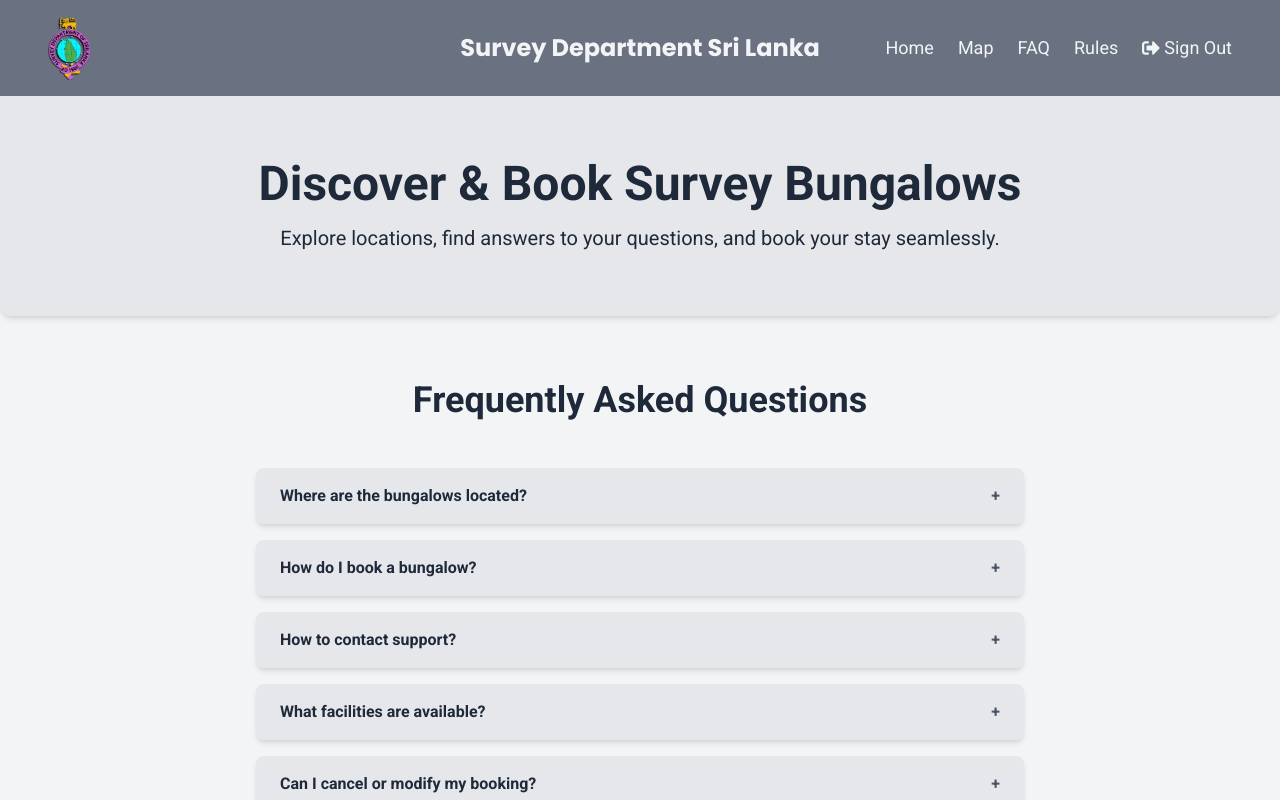
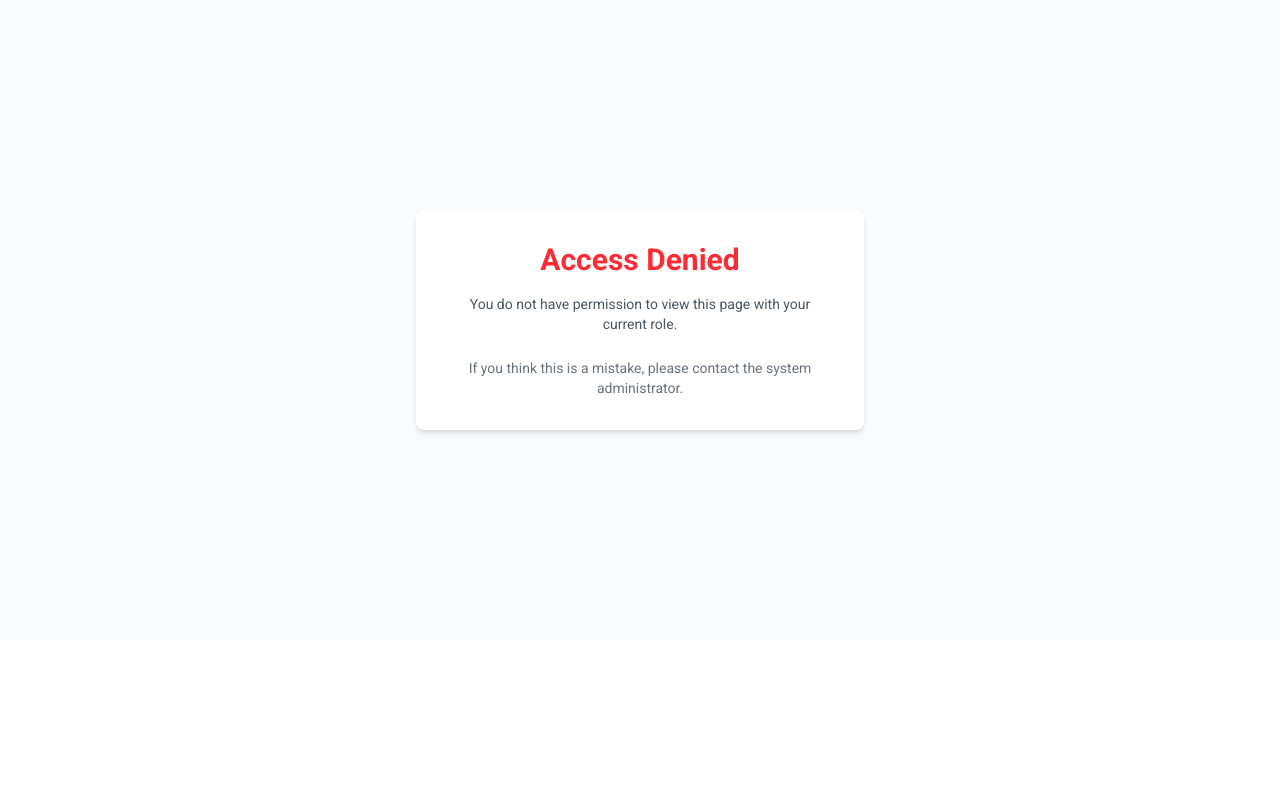
Before and after one commit to ThashmikaRathnayake/Circuit-Bungalows-Booking-System, a React (Vite) app in the folder frontend/: page /infoPage in a window 1280 px wide. Shown: the top 800 px of the page. Built offline with nearby package versions, Linux system fonts and the light colour scheme; sample sign-in values are in the browser's storage.

Commit message:
feat: add protected route

```diff
--- a/frontend/src/components/Login.jsx
+++ b/frontend/src/components/Login.jsx
@@ -58,9 +58,16 @@ const Login = () => {
             });
             console.log(res.data);
 
+            // Save token and user role in localStorage
             localStorage.setItem("token", res.data.token);
+            localStorage.setItem("userRole", res.data.user.role);
 
-            navigate("/");
+            // Navigate based on role
+            if (res.data.user.role === "admin") {
+                navigate("/admin"); // admin dashboard
+            } else {
+                navigate("/"); // normal user homepage
+            }
         } catch (err) {
             console.error(err);
             if (err.response && err.response.data && err.response.data.error) {
--- a/frontend/src/components/Navbar.jsx
+++ b/frontend/src/components/Navbar.jsx
@@ -1,7 +1,7 @@
-import React, { useState, useEffect  } from "react";
+import React, { useState, useEffect } from "react";
 import { FaUserPlus, FaBars, FaTimes } from "react-icons/fa";
 import surveyLogo from "../assets/surveylogo.png";
-import { Link } from "react-router-dom";import { useNavigate } from "react-router-dom";
+import { Link } from "react-router-dom"; import { useNavigate } from "react-router-dom";
 import { HashLink } from 'react-router-hash-link';
 import { FaSignOutAlt } from 'react-icons/fa';
 
@@ -12,9 +12,18 @@ const Navbar = () => {
 
     const [isLoggedIn, setIsLoggedIn] = useState(false);
 
+    const [userRole, setUserRole] = useState(null);
+
     useEffect(() => {
         const token = localStorage.getItem("token");
         setIsLoggedIn(!!token);
+    }, []);
+
+    useEffect(() => {
+        const token = localStorage.getItem("token");
+        const role = localStorage.getItem("userRole"); // get saved role
+        setIsLoggedIn(!!token);
+        setUserRole(role);
     }, []);
 
     const handleLogout = () => {
@@ -39,54 +48,57 @@ const Navbar = () => {
 
             {/* desktop */}
             <ul className="hidden lg:flex space-x-6 text-lg text-gray-100 items-center">
+                {userRole === "admin" ? (
+                    <>
+                        <li>
+                            <Link to="/admin" className="hover:text-gray-300 transition-colors duration-300">
+                                Requests
+                            </Link>
+                        </li>
+                        <li>
+                            <Link to="/admin" className="hover:text-gray-300 transition-colors duration-300">
+                                Update
+                            </Link>
+                        </li>
+                    </>
+                ) : (
+                    <>
+                        <li>
+                            <HashLink smooth to="/" className="hover:text-gray-300 transition-colors duration-300">
+                                Home
+                            </HashLink>
+                        </li>
+                        <li>
+                            <HashLink smooth to="/infoPage#map" className="hover:text-gray-300 transition-colors duration-300">
+                                Map
+                            </HashLink>
+                        </li>
+                        <li>
+                            <HashLink smooth to="/infoPage#faq" className="hover:text-gray-300 transition-colors duration-300">
+                                FAQ
+                            </HashLink>
+                        </li>
+                        <li>
+                            <HashLink smooth to="/infoPage#rules" className="hover:text-gray-300 transition-colors duration-300">
+                                Rules
+                            </HashLink>
+                        </li>
+                    </>
+                )}
+
                 <li>
-                    <HashLink smooth
-                        to="/"
-                        className="hover:text-gray-300 transition-colors duration-300"
-                    >
-                        Home
-                     </HashLink>
-                </li>
-                <li>
-                    <HashLink smooth
-                        to="/infoPage#map"
-                        className="hover:text-gray-300 transition-colors duration-300"
-                    >
-                        Map
-                     </HashLink>
-                </li>
-                <li>
-                    <HashLink smooth
-                        to="/infoPage#faq"
-                        className="hover:text-gray-300 transition-colors duration-300"
-                    >
-                        FAQ
-                     </HashLink>
-                </li>
-                <li>
-                    <HashLink smooth
-                        to="/infoPage#rules"
-                        className="hover:text-gray-300 transition-colors duration-300"
-                    >
-                        Rules
-                     </HashLink>
-                </li>
-                <li>
-                    {!isLoggedIn ? (
-                        <button
-                            onClick={() => navigate("/login")}
-                            className="flex items-center text-gray-100 hover:text-gray-300 transition"
-                        >
-                            <FaUserPlus className="mr-1" /> Login
+                    {isLoggedIn ? (
+                        <button className="flex items-center text-gray-100 hover:text-gray-300 transition" onClick={handleLogout}>
+                            <FaSignOutAlt className="mr-1" /> Logout
                         </button>
                     ) : (
-                        <button className="flex items-center text-gray-100 hover:text-gray-300 transition" onClick={handleLogout}>
-                            <FaSignOutAlt className="mr-1" /> Sign Out
+                        <button onClick={() => navigate("/login")} className="flex items-center text-gray-100 hover:text-gray-300 transition">
+                            <FaUserPlus className="mr-1" /> Login
                         </button>
                     )}
                 </li>
+            </ul>
 
-            </ul>
 
             {/* mobile + tablets */}
             <div className="lg:hidden">
@@ -101,39 +113,57 @@ const Navbar = () => {
             {isOpen && (
                 <div className="absolute top-24 left-0 w-full bg-gray-600 shadow-lg lg:hidden z-50">
                     <ul className="flex flex-col items-center space-y-4 py-6 text-gray-100 font-serif text-lg">
+                        {userRole === "admin" ? (
+                            <>
+                                <li>
+                                    <Link to="/admin" className="hover:text-gray-300 transition-colors duration-300">
+                                        Requests
+                                    </Link>
+                                </li>
+                                <li>
+                                    <Link to="/admin" className="hover:text-gray-300 transition-colors duration-300">
+                                        Update
+                                    </Link>
+                                </li>
+                            </>
+                        ) : (
+                            <>
+                                <li>
+                                    <HashLink smooth to="/" className="hover:text-gray-300 transition-colors duration-300">
+                                        Home
+                                    </HashLink>
+                                </li>
+                                <li>
+                                    <HashLink smooth to="/infoPage#map" className="hover:text-gray-300 transition-colors duration-300">
+                                        Map
+                                    </HashLink>
+                                </li>
+                                <li>
+                                    <HashLink smooth to="/infoPage#faq" className="hover:text-gray-300 transition-colors duration-300">
+                                        FAQ
+                                    </HashLink>
+                                </li>
+                                <li>
+                                    <HashLink smooth to="/infoPage#rules" className="hover:text-gray-300 transition-colors duration-300">
+                                        Rules
+                                    </HashLink>
+                                </li>
+                            </>
+                        )}
+
                         <li>
-                            <HashLink smooth to="/" className="hover:text-gray-300 transition-colors duration-300">
-                            Home
-                            </HashLink>
-                        </li>
-                        <li>
-                            <HashLink smooth to="/infoPage#map" className="hover:text-gray-300 transition-colors duration-300">
-                            Map
-                            </HashLink>
-                        </li>
-                        <li>
-                            <HashLink smooth to="/infoPage#faq" className="hover:text-gray-300 transition-colors duration-300">
-                            FAQ
-                            </HashLink>
-                        </li>
-                        <li>
-                            {!isLoggedIn ? (
-                                <button
-                                    onClick={() => navigate("/login")}
-                                    className="flex items-center text-gray-100 hover:text-gray-300 transition"
-                                >
-                                    <FaUserPlus className="mr-1" /> Login
+                            {isLoggedIn ? (
+                                <button className="flex items-center text-gray-100 hover:text-gray-300 transition" onClick={handleLogout}>
+                                    Logout
                                 </button>
                             ) : (
-                                <button
-                                    onClick={handleLogout}
-                                    className="flex items-center text-gray-100 hover:text-gray-300 transition"
-                                >
-                                    Logout
+                                <button onClick={() => navigate("/login")} className="flex items-center text-gray-100 hover:text-gray-300 transition">
+                                    Login
                                 </button>
                             )}
                         </li>
                     </ul>
+
                 </div>
             )}
         </nav>
--- /dev/null
+++ b/frontend/src/components/ProtectedRoute.jsx
@@ -0,0 +1,33 @@
+import React from 'react'
+import { Navigate, Outlet, useLocation } from 'react-router-dom';
+
+const ProtectedRoute = ({ allowedRoles }) => {
+
+  const isLoggedIn = "token" in localStorage;
+  const userRole = localStorage.getItem("userRole")
+  const location = useLocation();
+
+  if (!isLoggedIn) {
+    return <Navigate to="/" replace state={{ from: location }} />;
+  }
+
+  if (allowedRoles && !allowedRoles.includes(userRole)) {
+    return (
+      <div className="flex items-center justify-center h-[80vh] bg-gray-50 px-4">
+        <div className="bg-white rounded-lg shadow-md p-8 max-w-md text-center">
+          <h1 className="text-3xl font-semibold text-red-500 mb-4">Access Denied</h1>
+          <p className="text-gray-600 text-sm mb-6">
+            You do not have permission to view this page with your current role.
+          </p>
+          <p className="text-sm text-gray-500">
+            If you think this is a mistake, please contact the system administrator.
+          </p>
+        </div>
+      </div>
+    );
+  }
+
+  return <Outlet />;
+};
+
+export default ProtectedRoute
```
Also changed, not shown: frontend/src/App.jsx (+15 -2 lines).
